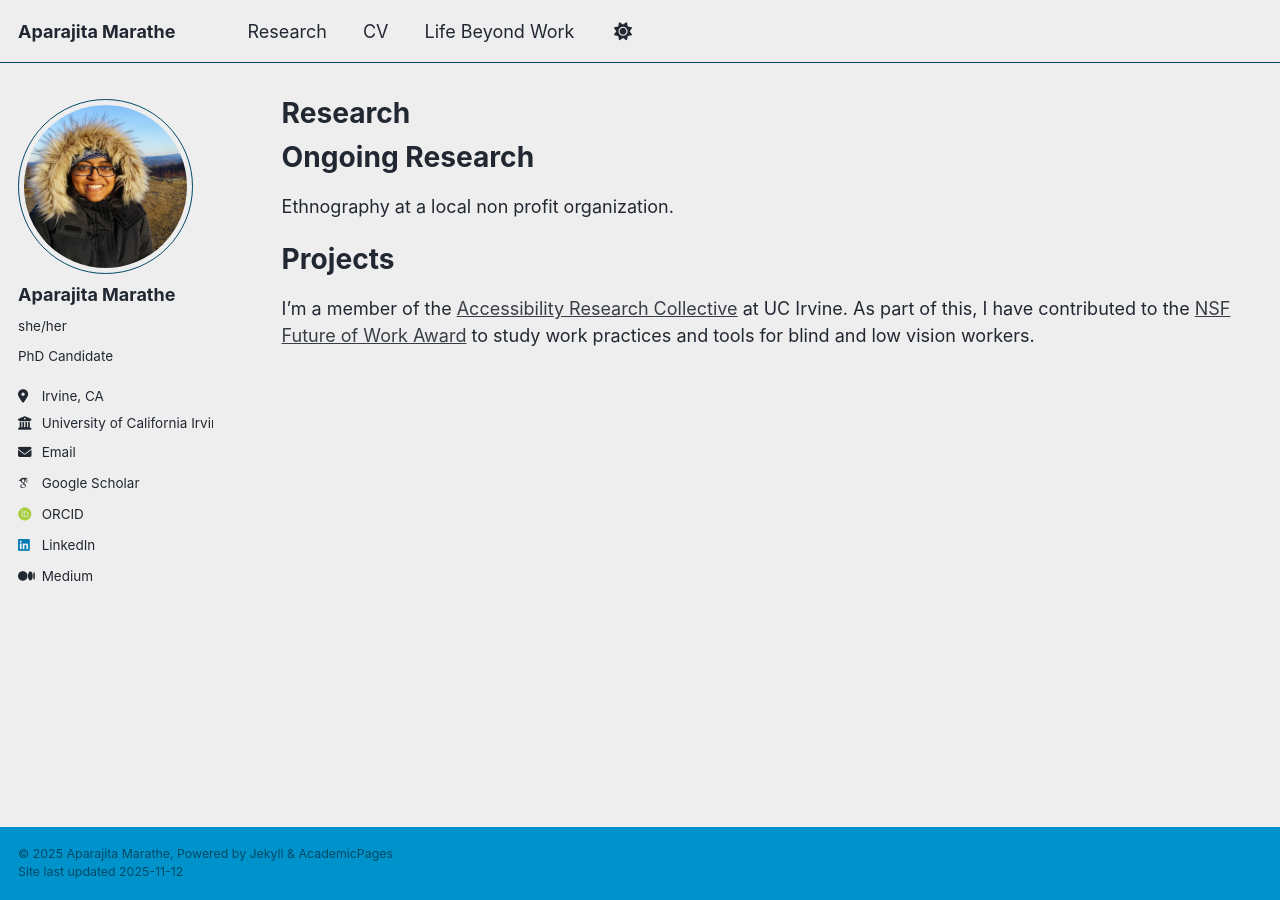
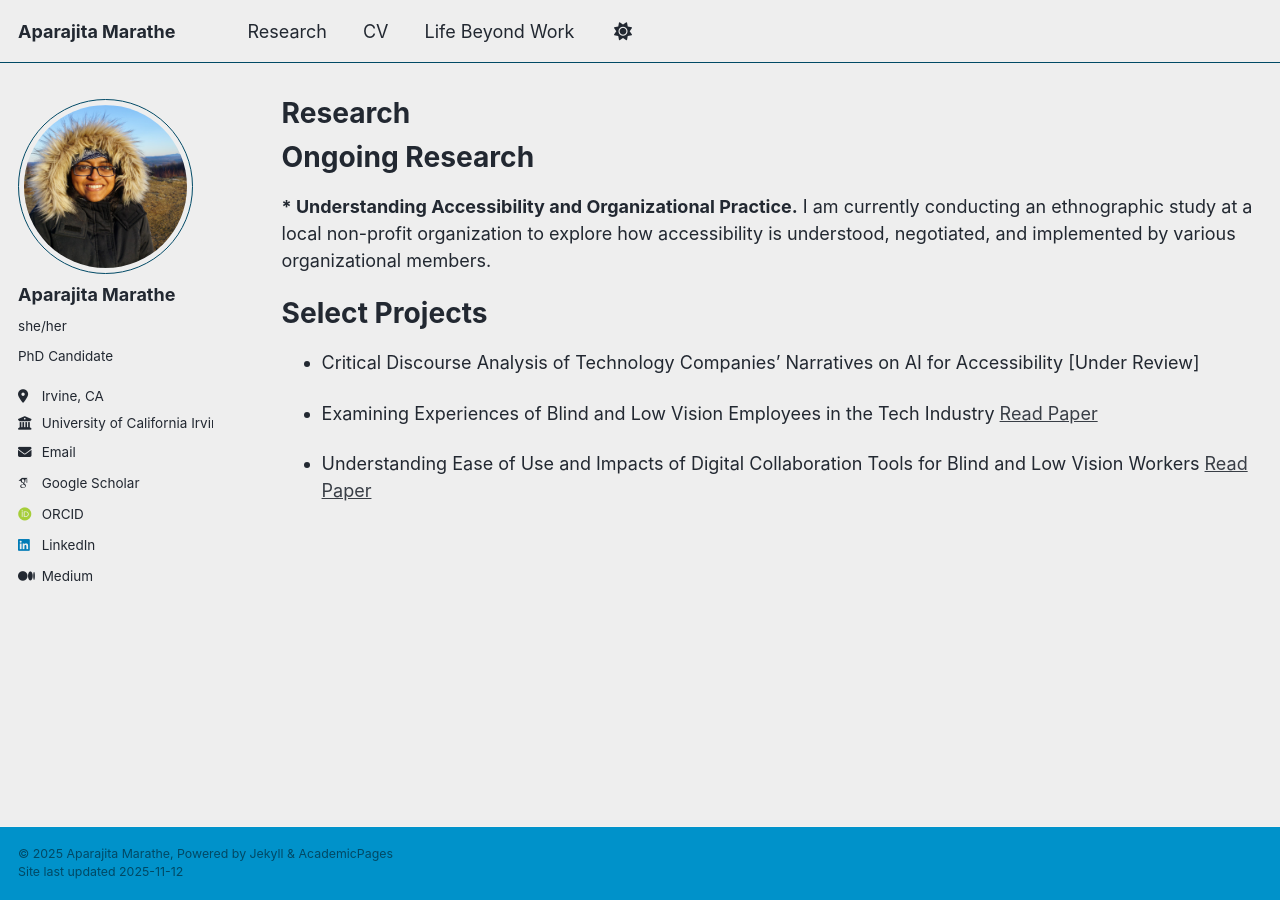
Before and after one commit to aparajitamarathe/aparajitamarathe.github.io, a Jekyll site: the page built from _pages/research.md, in a window 1280 px wide. Built offline with Jekyll 4.4.1, drawn with Linux system fonts in a browser that asks for light colours; some web fonts are replaced.

Commit message:
Revise research section and update project listings
Updated ongoing research section to include a new study on accessibility and organizational practices. Revised project listings for clarity and added new project titles.

```diff
--- a/_pages/research.md
+++ b/_pages/research.md
@@ -9,8 +9,13 @@ author_profile: true
 
 Ongoing Research
 ======
-Ethnography at a local non profit organization.
+*** Understanding Accessibility and Organizational Practice.**
+I am currently conducting an ethnographic study at a local non-profit organization to explore how accessibility is understood, negotiated, and implemented by various organizational members.
 
-Projects
+Select Projects
 ======
-I'm a member of the [Accessibility Research Collective](https://accessibility.ics.uci.edu) at UC Irvine. As part of this, I have contributed to the [NSF Future of Work Award](https://www.nsf.gov/awardsearch/show-award/?AWD_ID=2326023) to study work practices and tools for blind and low vision workers.
+* Critical Discourse Analysis of Technology Companies' Narratives on AI for Accessibility  [Under Review]
+
+* Examining Experiences of Blind and Low Vision Employees in the Tech Industry [Read Paper](https://dl.acm.org/doi/pdf/10.1145/3757666)
+
+* Understanding Ease of Use and Impacts of Digital Collaboration Tools for Blind and Low Vision Workers [Read Paper](https://dl.acm.org/doi/pdf/10.1145/3663547.3746332)
```
